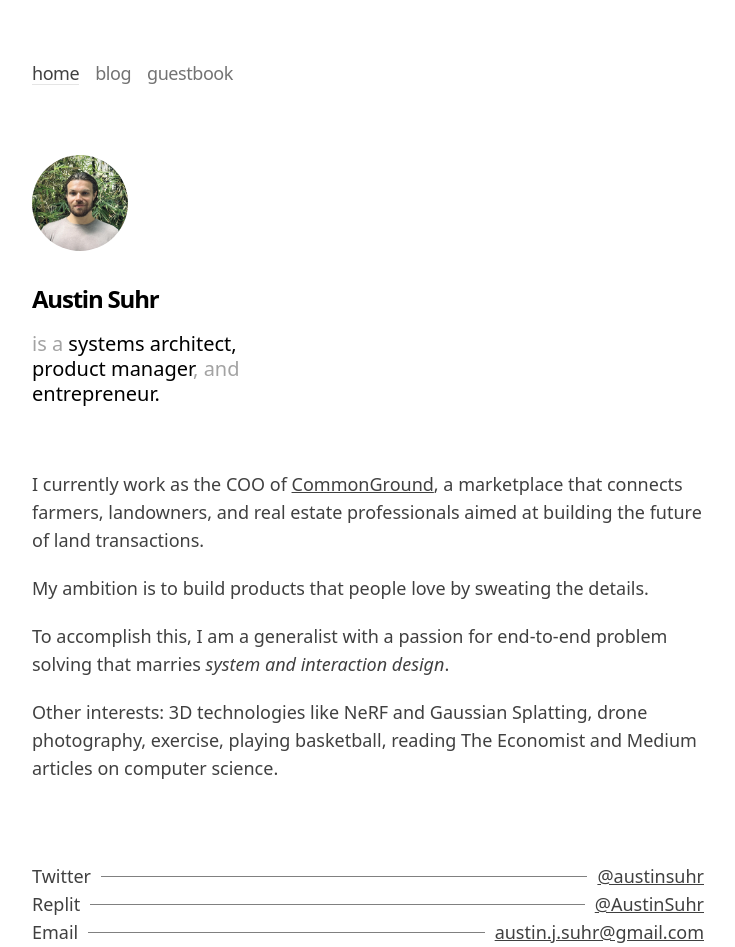
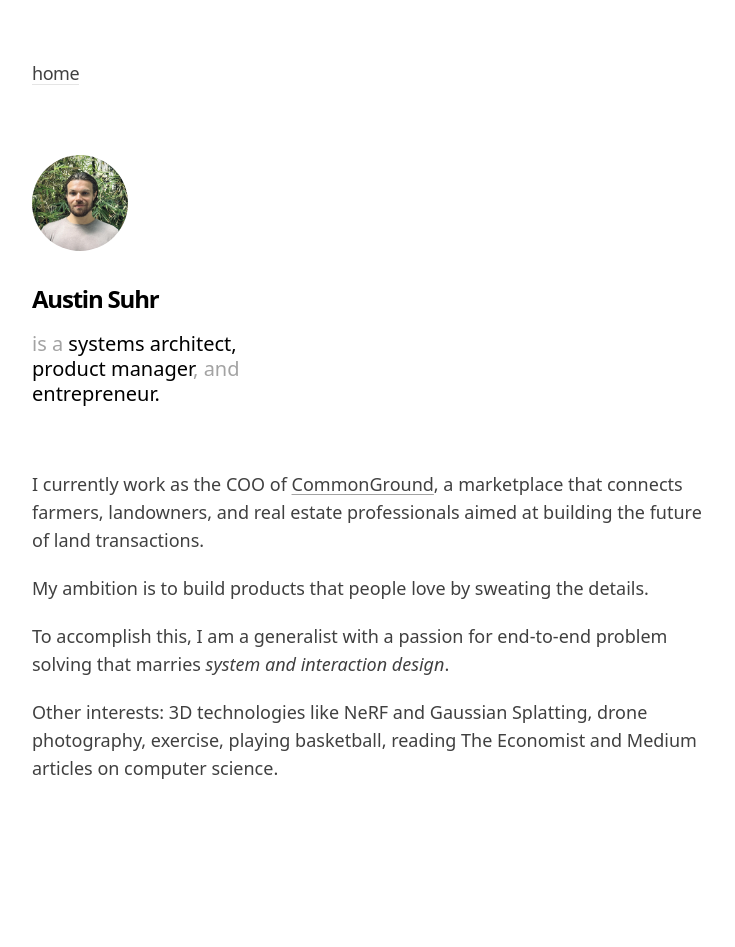
Before and after one commit to AustinJ712/austin-portfolio5, a Next.js app: page / in a window 1280 px wide. Shown: the top 947 px of the page, without its empty margins (272-1007 px from the left). Built offline with nearby package versions, Linux system fonts and the light colour scheme.

Commit message:
Fixed footer

```diff
--- a/app/Footer.tsx
+++ b/app/Footer.tsx
@@ -1,10 +1,10 @@
 // Footer.tsx
 import React from "react";
-import "./Footer.css";  // make sure to create this CSS file
+import "./footer.css";  // make sure to create this CSS file
 
 export default function Footer() {
   return (
-    <footer className="layout-md mt-20 text-lg flex flex-col">
+    <footer className="layout-md mt-40 text-lg flex flex-col">
       <div className="row flex items-center justify-between">
         <span>Twitter</span>
         <div className="divider"></div>
--- a/app/components/sidebar.tsx
+++ b/app/components/sidebar.tsx
@@ -9,12 +9,12 @@ const navItems = {
   '/': {
     name: 'home',
   },
-  '/blog': {
-    name: 'blog',
-  },
-  '/guestbook': {
-    name: 'guestbook',
-  },
+  //'/blog': {
+  //  name: 'blog',
+  //},
+  //'/guestbook': {
+  //  name: 'guestbook',
+  //},
 };
 
 export default function Navbar() {
--- a/app/footer.css
+++ b/app/footer.css
@@ -8,13 +8,16 @@
 
 .divider {
   flex-grow: 1;
-  height: 1px;
-  background-color: grey;
+  height: 0.2px;
+  background-color: #a3a3a3;
   margin: 0 10px;
 }
 
 .link {
-  text-decoration: underline;
+    text-decoration-line: underline !important;
+    text-decoration-color: #a3a3a3 !important;
+    text-underline-offset: 3px !important;
 }
 
+
 /* ... other styles ... */
--- a/app/global.css
+++ b/app/global.css
@@ -9,7 +9,9 @@
 
 /* styles.module.css */
 .link {
-  text-decoration: underline;
+    text-decoration-line: underline !important;
+    text-decoration-color: #a3a3a3 !important;
+    text-underline-offset: 3px !important;
 }
 
 body {
```
